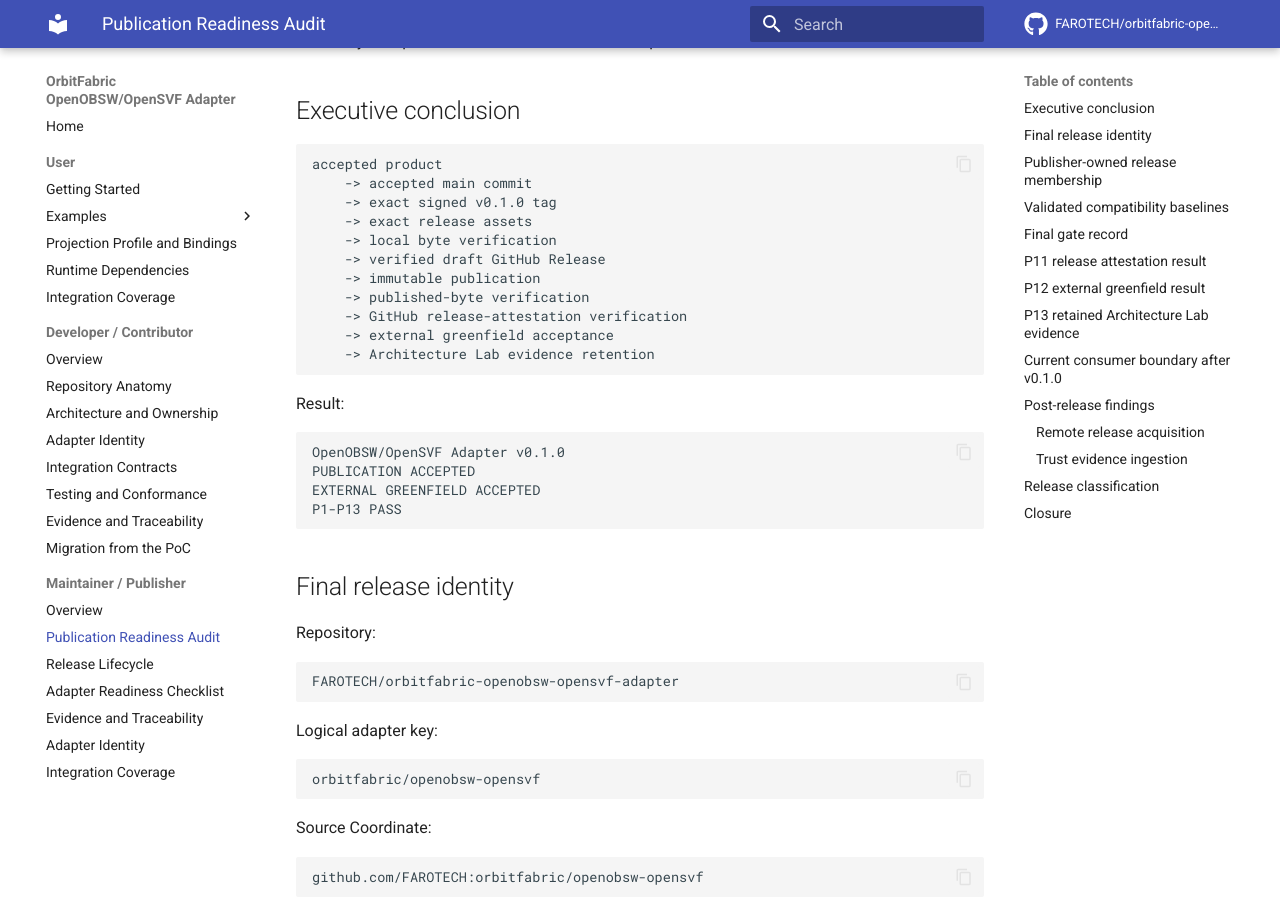
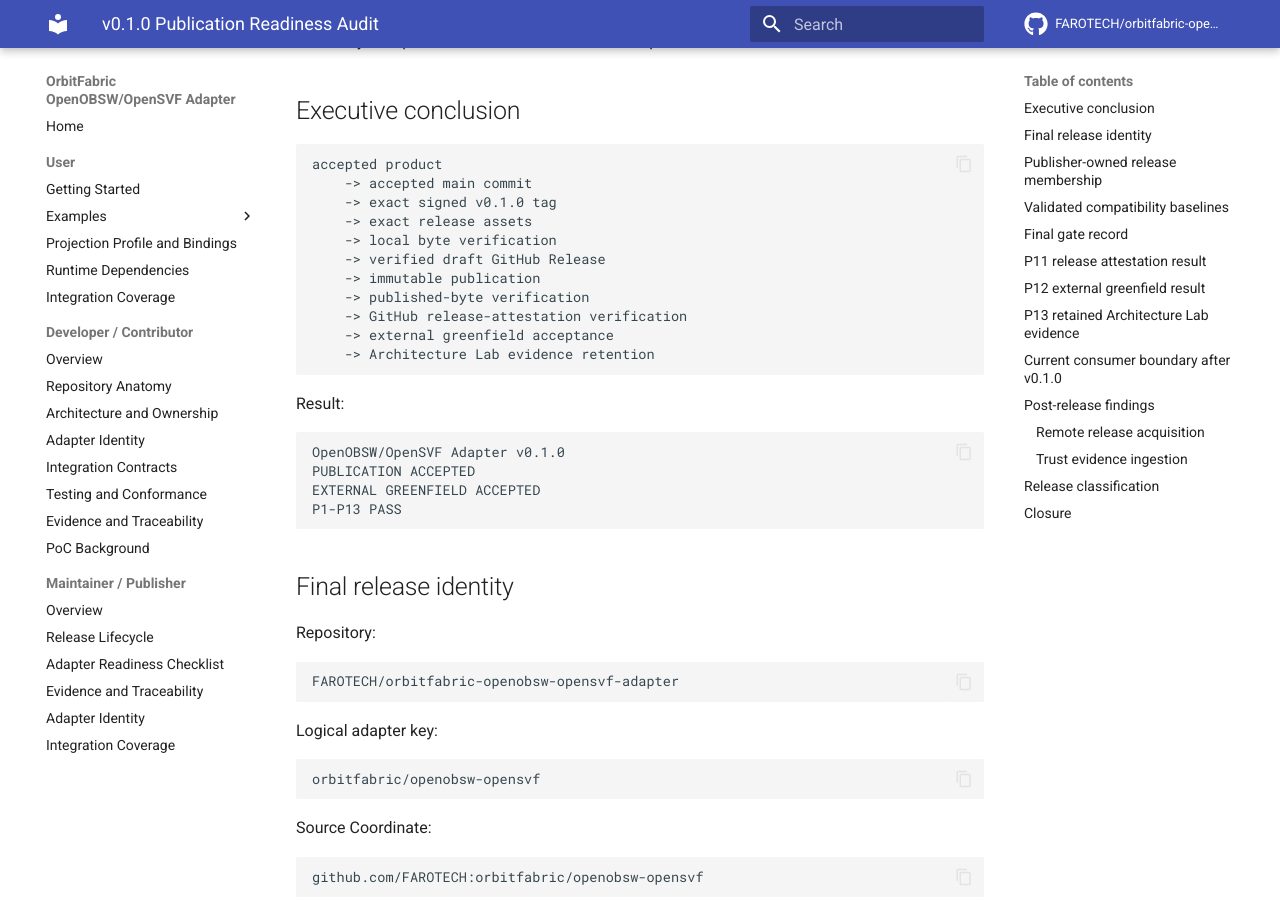
Before and after one commit to FAROTECH/orbitfabric-openobsw-opensvf-adapter, an MkDocs documentation site: the page built from docs/publication-readiness-audit.md, in a window 1280 px wide and 900 px high, scrolled down 312 px. Built offline with MkDocs 1.6.1 and Material for MkDocs 9.7.7, drawn with Linux system fonts in a browser that asks for light colours; comment, search, counter and statistics services are not loaded.

Commit message:
Remove release-specific audit from public docs

```diff
--- a/mkdocs.yml
+++ b/mkdocs.yml
@@ -58,10 +58,9 @@
       - Integration Contracts: integration-contracts.md
       - Testing and Conformance: testing-and-conformance.md
       - Evidence and Traceability: evidence-and-traceability.md
-      - Migration from the PoC: migrating-from-poc.md
+      - PoC Background: migrating-from-poc.md
   - Maintainer / Publisher:
       - Overview: publishing.md
-      - Publication Readiness Audit: publication-readiness-audit.md
       - Release Lifecycle: release-lifecycle.md
       - Adapter Readiness Checklist: adapter-readiness-checklist.md
       - Evidence and Traceability: evidence-and-traceability.md
```
